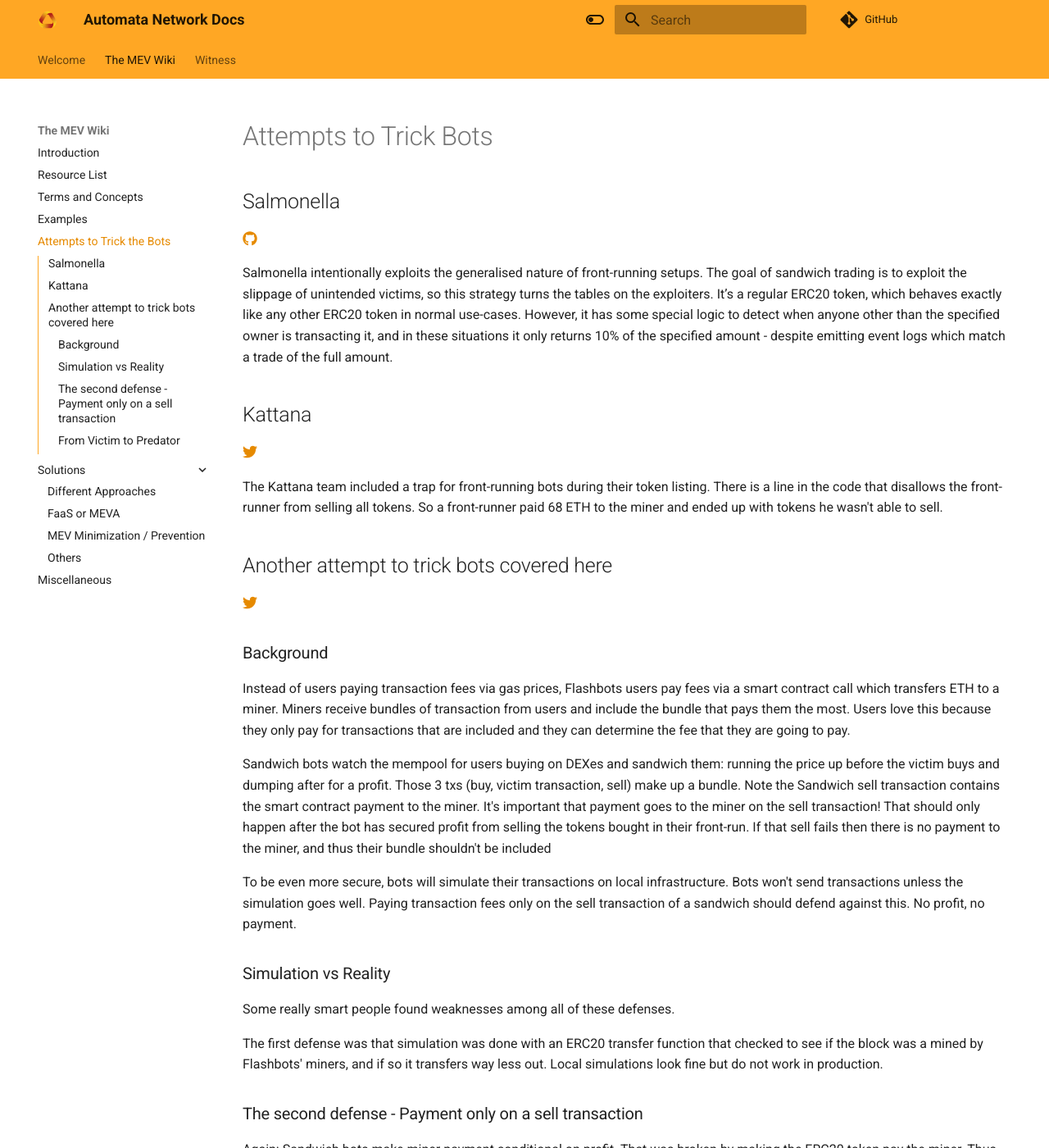
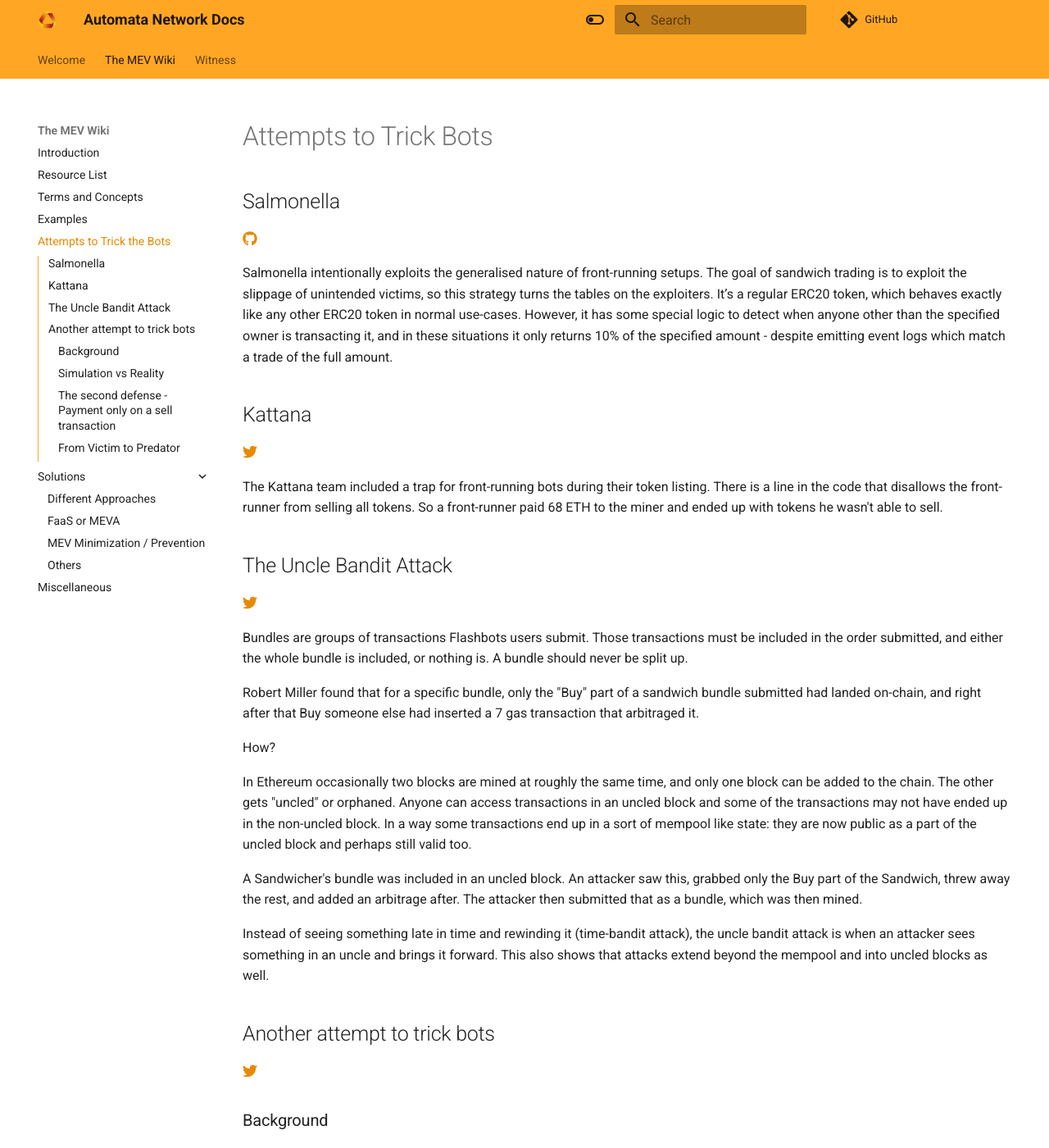
Before and after one commit to automata-network/docs, an MkDocs documentation site: the page built from docs/mev/trick-the-bots.md, in a window 1280 px wide and 1400 px high. Shown: the whole window at 82% size. Built offline with MkDocs 1.6.1 and Material for MkDocs 9.7.7, drawn with Linux system fonts in a browser that asks for light colours; comment, search, counter and statistics services are not loaded.

Commit message:
Update trick-the-bots.md
Updated an attack

```diff
--- a/docs/mev/trick-the-bots.md
+++ b/docs/mev/trick-the-bots.md
@@ -12,7 +12,23 @@
 
 The Kattana team included a trap for front-running bots during their token listing. There is a line in the code that disallows the front-runner from selling all tokens. So a front-runner paid 68 ETH to the miner and ended up with tokens he wasn't able to sell.
 
-## Another attempt to trick bots covered here
+## The Uncle Bandit Attack
+
+[:fontawesome-brands-twitter:](https://twitter.com/bertcmiller/status/1382673587715342339?s=20){target=_blank}
+
+Bundles are groups of transactions Flashbots users submit. Those transactions must be included in the order submitted, and either the whole bundle is included, or nothing is. A bundle should never be split up.
+
+Robert Miller found that for a specific bundle, only the "Buy" part of a sandwich bundle submitted had landed on-chain, and right after that Buy someone else had inserted a 7 gas transaction that arbitraged it.
+
+How?
+
+In Ethereum occasionally two blocks are mined at roughly the same time, and only one block can be added to the chain. The other gets "uncled" or orphaned. Anyone can access transactions in an uncled block and some of the transactions may not have ended up in the non-uncled block. In a way some transactions end up in a sort of mempool like state: they are now public as a part of the uncled block and perhaps still valid too.
+
+A Sandwicher's bundle was included in an uncled block. An attacker saw this, grabbed only the Buy part of the Sandwich, threw away the rest, and added an arbitrage after. The attacker then submitted that as a bundle, which was then mined.
+
+Instead of seeing something late in time and rewinding it (time-bandit attack), the uncle bandit attack is when an attacker sees something in an uncle and brings it forward. This also shows that attacks extend beyond the mempool and into uncled blocks as well.
+
+## Another attempt to trick bots
 
 [:fontawesome-brands-twitter:](https://twitter.com/bertcmiller/status/1381296074086830091?s=20){target=_blank}
 
```
